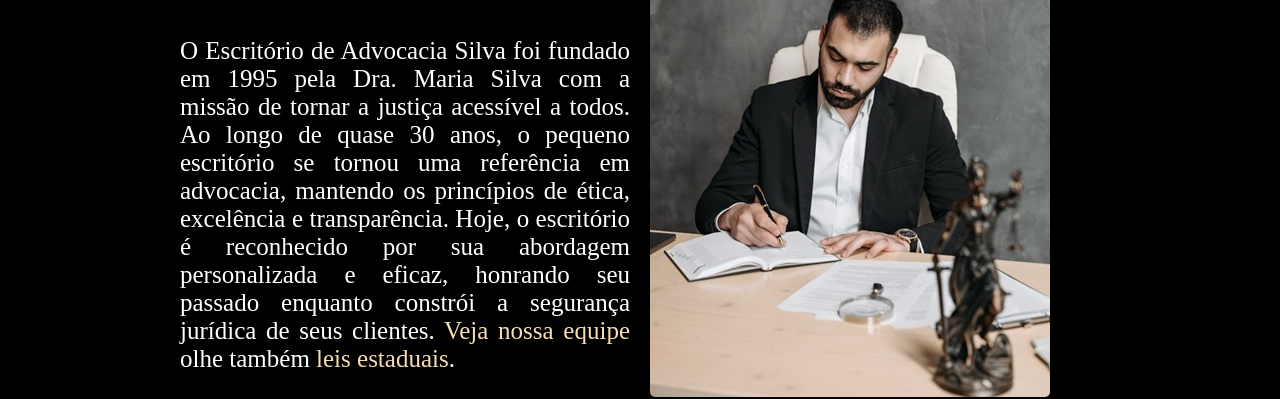
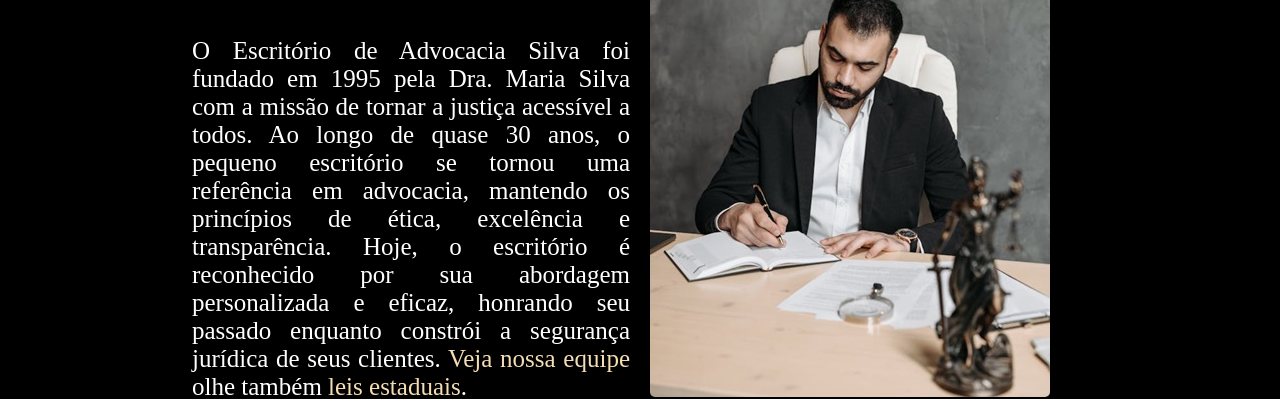
Before and after one commit to williamdarocha/Site-de-advocacia, a plain HTML site: page index.html in a window 1280 px wide. Shown: the part 581-980 px from the top of the page. Drawn offline with Linux system fonts and the light colour scheme.

Commit message:
adicionado espaçamento

```diff
--- a/estilo/estilo.css
+++ b/estilo/estilo.css
@@ -115,6 +115,7 @@ h1{
 }
 #sobre > div > p{
     text-align: justify;
+    margin-left: 12px;
 }
 
 .infor{
```
